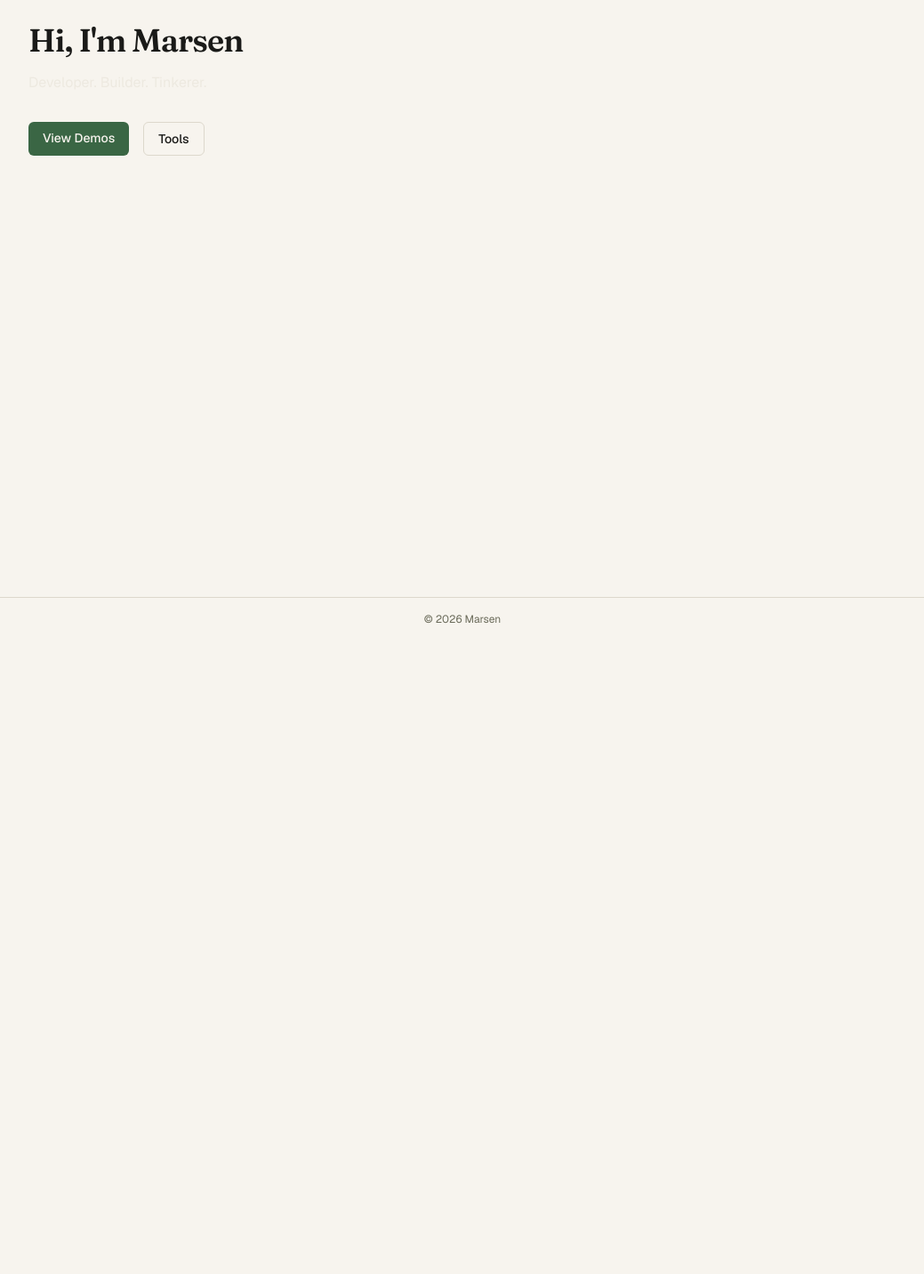
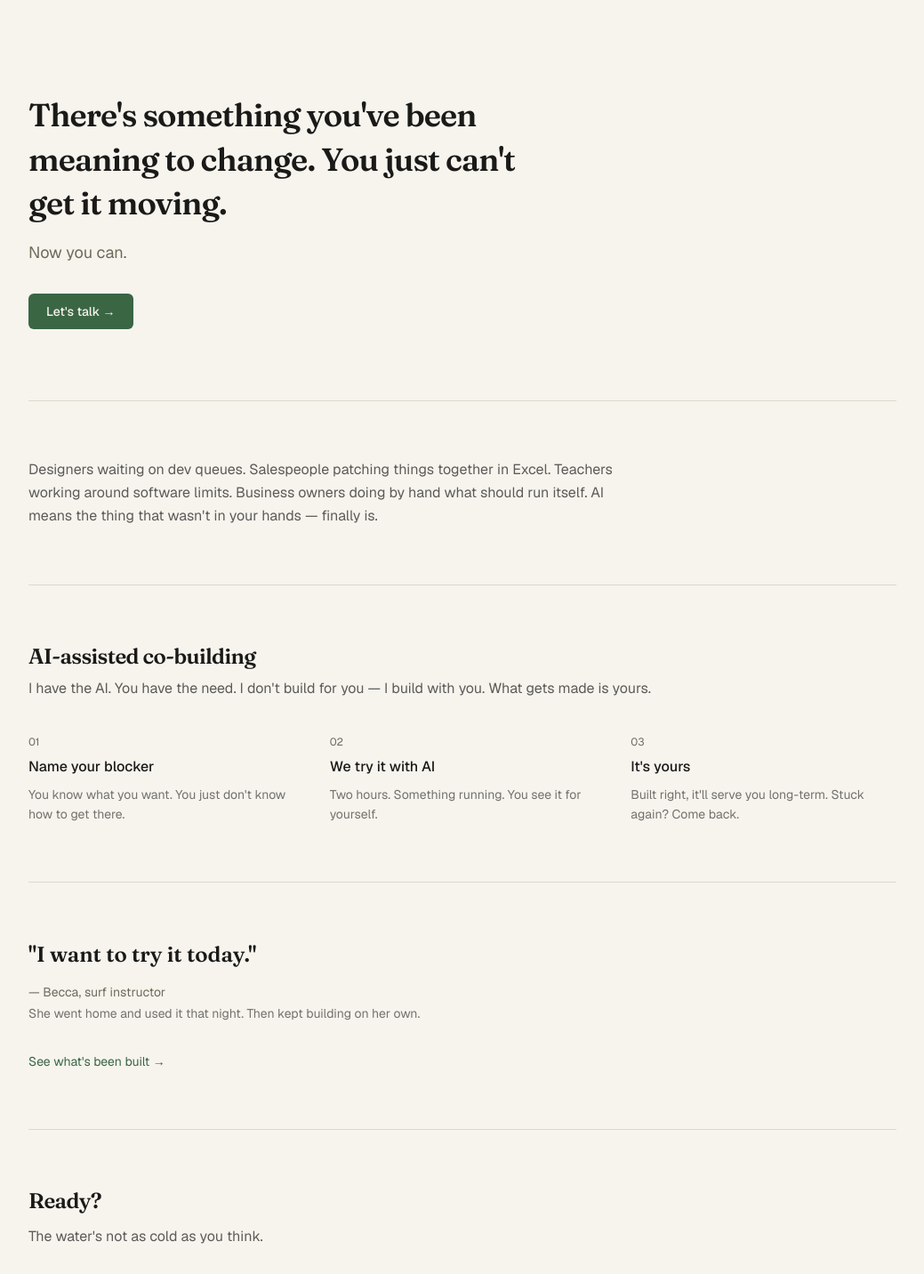
Before and after one commit to marsen/Marsen.Studio.Arsenal, a Next.js app: page /en in a window 1280 px wide. Shown: the part 80-1512 px from the top of the page at 89% size, without its empty margins (120-1159 px from the left). Before the commit the page ends 800 px from the top, so only its background shows below. Built offline with nearby package versions, Linux system fonts and the light colour scheme.

Commit message:
feat: rebrand landing page with AI co-building narrative
Replace the plain greeting/tagline hero with a hero → problem →
solution → proof → CTA funnel, and swap the "Marsen" wordmark for
the ◆ brand mark in the nav, footer, and page metadata.

```diff
--- a/messages/en.json
+++ b/messages/en.json
@@ -5,14 +5,31 @@
     "tools": "Tools"
   },
   "home": {
-    "greeting": "Hi, I'm Marsen",
-    "tagline": "Developer. Builder. Tinkerer.",
+    "heroHeading": "There's something you've been meaning to change. You just can't get it moving.",
+    "heroSub": "Now you can.",
+    "heroCta": "Let's talk →",
+    "problemText": "Designers waiting on dev queues. Salespeople patching things together in Excel. Teachers working around software limits. Business owners doing by hand what should run itself. AI means the thing that wasn't in your hands — finally is.",
+    "solutionTitle": "AI-assisted co-building",
+    "solutionDesc": "I have the AI. You have the need. I don't build for you — I build with you. What gets made is yours.",
+    "step1": "Name your blocker",
+    "step1Desc": "You know what you want. You just don't know how to get there.",
+    "step2": "We try it with AI",
+    "step2Desc": "Two hours. Something running. You see it for yourself.",
+    "step3": "It's yours",
+    "step3Desc": "Built right, it'll serve you long-term. Stuck again? Come back.",
+    "proofQuote": "\"I want to try it today.\"",
+    "proofName": "— Becca, surf instructor",
+    "proofDesc": "She went home and used it that night. Then kept building on her own.",
+    "proofCta": "See what's been built →",
+    "ctaTitle": "Ready?",
+    "ctaDesc": "The water's not as cold as you think.",
+    "ctaButton": "Tell me your blocker →",
     "viewDemos": "View Demos",
     "tools": "Tools"
   },
   "about": {
     "title": "About",
-    "intro": "I'm Marsen. Software engineer for close to 20 years. This year I left the office to find out: what can one person actually build, with AI as a co-developer?",
+    "intro": "Software engineer for close to 20 years. This year I left the office to find out: what can one person actually build, with AI as a co-developer?",
     "storyTitle": "Why this site exists",
     "story1": "I've seen too many projects with million-dollar budgets deliver nothing but surface polish. Our small team, without AI, would ship the same thing in six months to a year.",
     "story2": "With AI, the gap is even wider. Ask the right questions, point it in the right direction, and a complete product — backend, admin panel, payment integration — comes together in a day or two. AI.Did was built exactly that way.",
--- a/messages/zh.json
+++ b/messages/zh.json
@@ -5,14 +5,31 @@
     "tools": "小工具"
   },
   "home": {
-    "greeting": "嗨，我是 Marsen",
-    "tagline": "開發者。建造者。玩家。",
+    "heroHeading": "你有個一直想改卻改不動的卡點。",
+    "heroSub": "現在可以動了。",
+    "heroCta": "聊聊你的需求 →",
+    "problemText": "設計師等工程師排期，業務用 Excel 湊合，老師在軟體限制裡繞路，小老闆把時間花在本來可以自動的事情上。AI 讓那個「不在你手裡的東西」，第一次真的在你手裡了。",
+    "solutionTitle": "用 AI 開發陪跑",
+    "solutionDesc": "我有 AI，你有需求嗎？不替你做，陪你做。做完是你的，不是我的。",
+    "step1": "說你的卡點",
+    "step1Desc": "你知道你要什麼，你只是不知道怎麼做到。",
+    "step2": "我們用 AI 一起試",
+    "step2Desc": "兩小時，現場跑出來給你看。",
+    "step3": "做完是你的",
+    "step3Desc": "建得好，值得你長期用。卡住了，再來找。",
+    "proofQuote": "「今天就要試試看。」",
+    "proofName": "— Becca，衝浪教練",
+    "proofDesc": "看完當天回家就用了。後來自己繼續做了。",
+    "proofCta": "看看做了什麼 →",
+    "ctaTitle": "你準備好了嗎？",
+    "ctaDesc": "現在下水的風險太低了。",
+    "ctaButton": "聊聊你的卡點 →",
     "viewDemos": "查看作品",
     "tools": "小工具"
   },
   "about": {
-    "title": "關於我",
-    "intro": "我是 Marsen，寫了將近 20 年的程式碼。今年離開辦公室，開始探索：一個人加上 AI，究竟能做到什麼。",
+    "title": "關於",
+    "intro": "寫了將近 20 年的程式碼。今年離開辦公室，開始探索：一個人加上 AI，究竟能做到什麼。",
     "storyTitle": "為什麼有這個網站",
     "story1": "在公司待過夠久，看過太多花幾百萬、幾千萬做出來的東西——結果只是表面工夫。那些專案，我們一個小團隊，沒有 AI 的情況下，半年到一年就做完了。",
     "story2": "有 AI 之後，這個差距更大了。問清楚需求、給 AI 正確方向，一兩天就能跑出一個完整的產品，含後台管理、金流串接。AI.Did 就是這樣做出來的。",
--- a/src/app/[locale]/layout.tsx
+++ b/src/app/[locale]/layout.tsx
@@ -12,8 +12,8 @@ const geistMono = Geist_Mono({ variable: '--font-geist-mono', subsets: ['latin']
 const fraunces = Fraunces({ variable: '--font-fraunces', subsets: ['latin'] });
 
 export const metadata: Metadata = {
-  title: 'Marsen',
-  description: "Marsen's portfolio, demos, and tools",
+  title: '◆',
+  description: 'AI-assisted co-building — demos, tools, and case studies.',
 };
 
 type Props = {
--- a/src/app/[locale]/page.tsx
+++ b/src/app/[locale]/page.tsx
@@ -5,25 +5,81 @@ export default function Home() {
   const t = useTranslations('home');
 
   return (
-    <div className="flex flex-col gap-4">
-      <h1 className="font-display text-4xl font-semibold tracking-tight text-foreground">
-        {t('greeting')}
-      </h1>
-      <p className="text-muted">{t('tagline')}</p>
-      <div className="mt-4 flex gap-4">
+    <div className="flex flex-col">
+      {/* Hero */}
+      <section className="py-20">
+        <h1 className="font-display text-4xl font-semibold tracking-tight text-foreground leading-snug max-w-xl mb-4">
+          {t('heroHeading')}
+        </h1>
+        <p className="text-lg text-muted-foreground mb-8">{t('heroSub')}</p>
+        <a
+          href="mailto:admin@marsen.me"
+          className="inline-flex items-center rounded-md bg-accent px-5 py-2.5 text-sm font-medium text-[#F7F4EE] hover:bg-accent-hover transition-colors"
+        >
+          {t('heroCta')}
+        </a>
+      </section>
+
+      {/* Problem */}
+      <section className="py-16 border-t border-border">
+        <p className="text-base leading-relaxed text-foreground/70 max-w-2xl">
+          {t('problemText')}
+        </p>
+      </section>
+
+      {/* Solution */}
+      <section className="py-16 border-t border-border">
+        <h2 className="font-display text-2xl font-semibold tracking-tight text-foreground mb-2">
+          {t('solutionTitle')}
+        </h2>
+        <p className="text-base text-foreground/70 mb-10">{t('solutionDesc')}</p>
+        <div className="grid grid-cols-1 md:grid-cols-3 gap-10">
+          <div>
+            <p className="text-xs text-muted-foreground mb-2">01</p>
+            <p className="font-medium text-foreground mb-2">{t('step1')}</p>
+            <p className="text-sm text-foreground/60 leading-relaxed">{t('step1Desc')}</p>
+          </div>
+          <div>
+            <p className="text-xs text-muted-foreground mb-2">02</p>
+            <p className="font-medium text-foreground mb-2">{t('step2')}</p>
+            <p className="text-sm text-foreground/60 leading-relaxed">{t('step2Desc')}</p>
+          </div>
+          <div>
+            <p className="text-xs text-muted-foreground mb-2">03</p>
+            <p className="font-medium text-foreground mb-2">{t('step3')}</p>
+            <p className="text-sm text-foreground/60 leading-relaxed">{t('step3Desc')}</p>
+          </div>
+        </div>
+      </section>
+
+      {/* Proof */}
+      <section className="py-16 border-t border-border">
+        <blockquote className="font-display text-2xl font-semibold text-foreground mb-4 leading-snug">
+          {t('proofQuote')}
+        </blockquote>
+        <p className="text-sm text-muted-foreground mb-1">{t('proofName')}</p>
+        <p className="text-sm text-foreground/60 mb-8">{t('proofDesc')}</p>
         <Link
           href="/demos"
-          className="rounded-md bg-accent px-4 py-2 text-sm font-medium text-[#F7F4EE] hover:bg-accent-hover transition-colors"
+          className="text-sm text-accent hover:text-accent-hover transition-colors"
         >
-          {t('viewDemos')}
+          {t('proofCta')}
         </Link>
-        <Link
-          href="/tools"
-          className="rounded-md border border-border px-4 py-2 text-sm font-medium text-foreground hover:border-accent hover:text-accent transition-colors"
+      </section>
+
+      {/* CTA */}
+      <section className="py-16 border-t border-border">
+        <h2 className="font-display text-2xl font-semibold tracking-tight text-foreground mb-3">
+          {t('ctaTitle')}
+        </h2>
+        <p className="text-base text-foreground/70 mb-8">{t('ctaDesc')}</p>
+        <a
+          href="mailto:admin@marsen.me"
+          className="inline-flex items-center rounded-md border border-border px-5 py-2.5 text-sm font-medium text-foreground hover:border-accent hover:text-accent transition-colors"
         >
-          {t('tools')}
-        </Link>
-      </div>
+          {t('ctaButton')}
+        </a>
+      </section>
     </div>
   );
 }
--- a/src/presentation/components/layouts/Footer.tsx
+++ b/src/presentation/components/layouts/Footer.tsx
@@ -2,7 +2,7 @@ export default function Footer() {
   return (
     <footer className="border-t border-border">
       <div className="mx-auto flex h-12 max-w-5xl items-center justify-center px-6 text-xs text-muted-foreground">
-        © {new Date().getFullYear()} Marsen
+        © {new Date().getFullYear()} ◆
       </div>
     </footer>
   );
--- a/src/presentation/components/layouts/NavBar.tsx
+++ b/src/presentation/components/layouts/NavBar.tsx
@@ -9,7 +9,7 @@ export default function NavBar() {
     <header className="border-b border-border">
       <nav className="mx-auto flex h-14 max-w-5xl items-center justify-between px-6">
         <Link href="/" className="font-semibold tracking-tight text-foreground">
-          Marsen
+          ◆
         </Link>
         <ul className="flex items-center gap-6 text-sm text-muted-foreground">
           <li>
```
